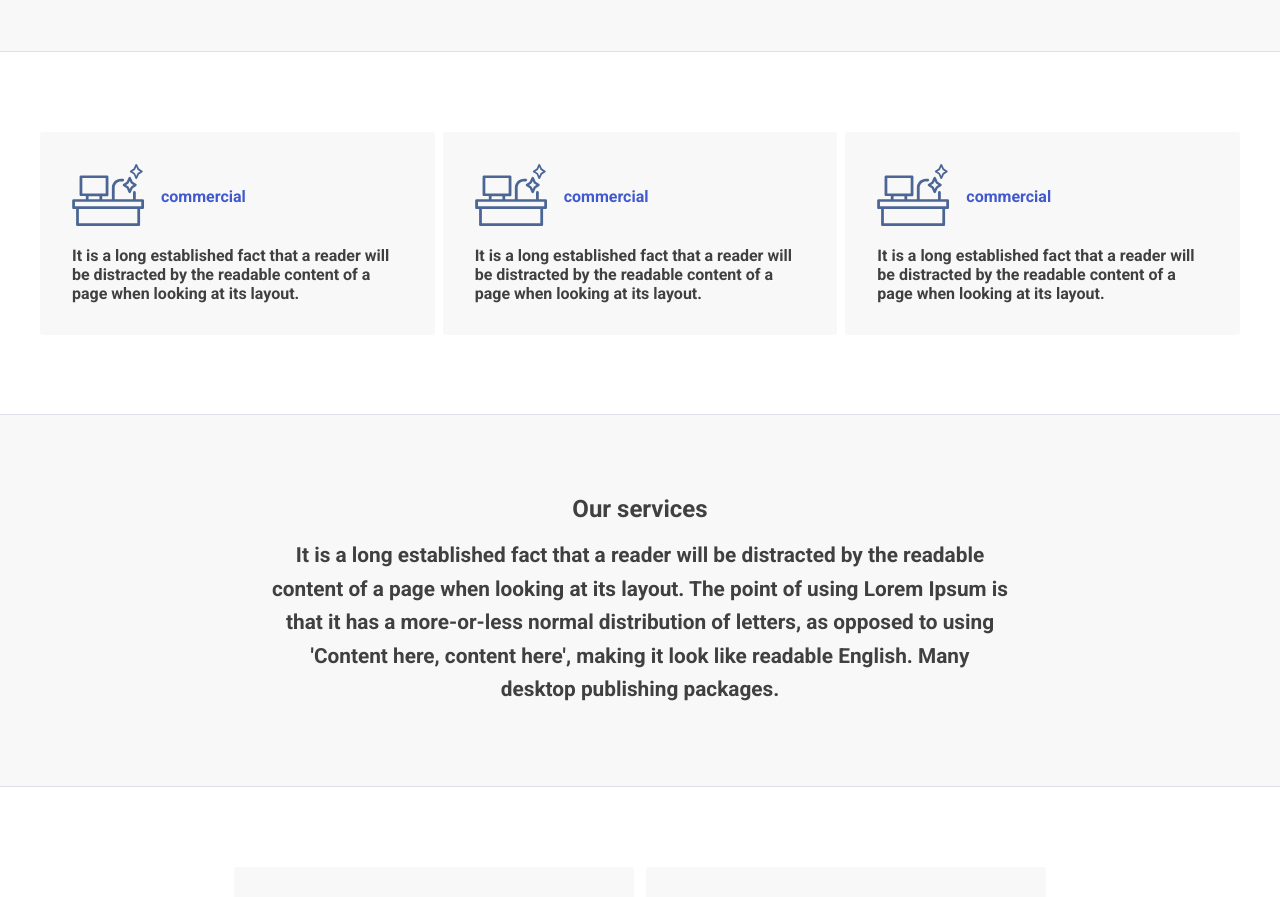
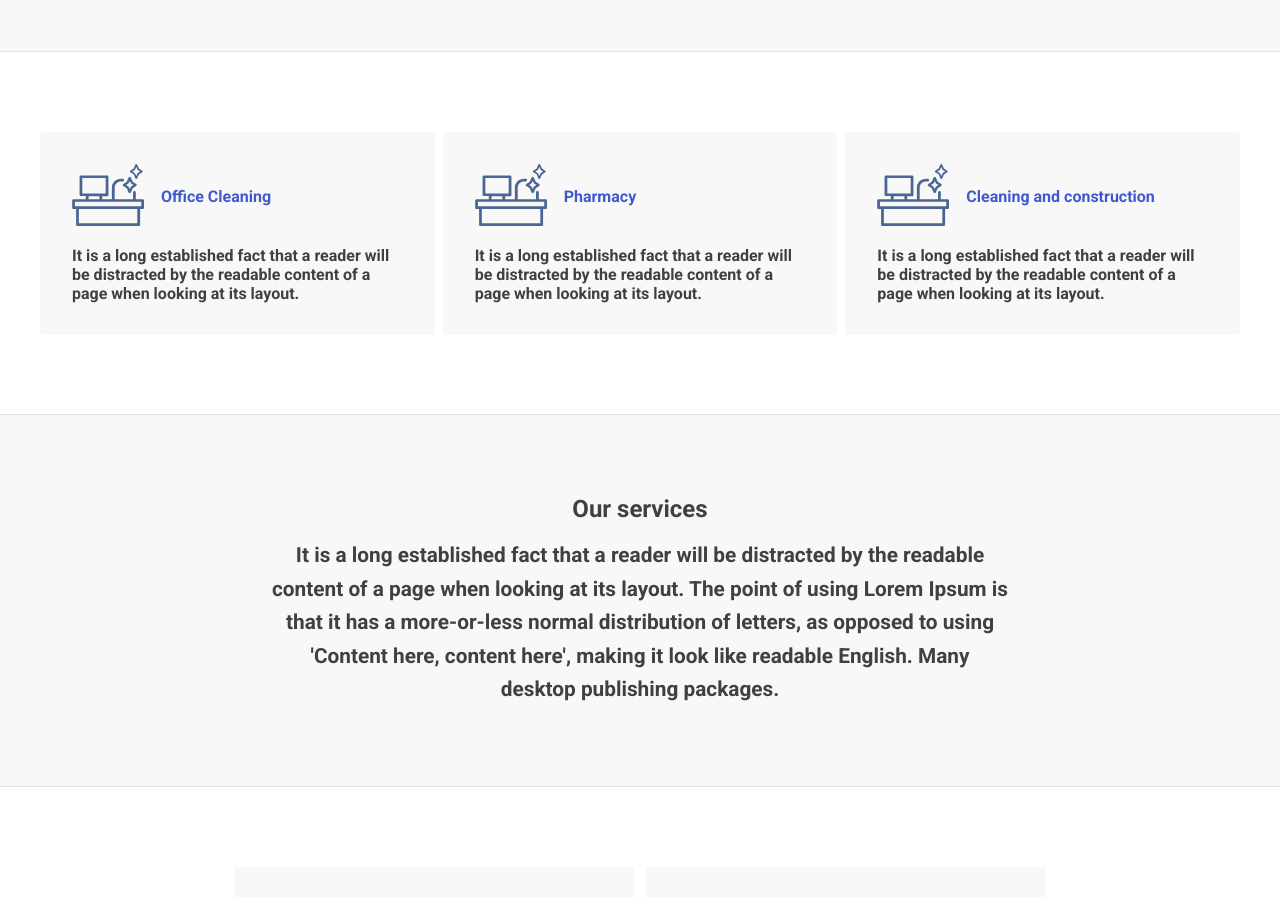
Before and after one commit to schedule-lib/elma.cleanning, a Next.js app: page / in a window 1280 px wide. Shown: the part 1240-2137 px from the top of the page. Built offline with nearby package versions, Linux system fonts and the light colour scheme.

Commit message:
feat: links to declaratice URLs

```diff
--- a/src/pages/index.tsx
+++ b/src/pages/index.tsx
@@ -5,6 +5,7 @@
 import { FiArrowDown } from "react-icons/fi";
 
 import cleanerTool from "../../public/assets/cleaner-tool.svg";
+import { ServiceGroup } from "../components/ServiceGroup";
 import styles from "../styles/pages/Home.module.scss";
 
 export default function Home() {
@@ -63,68 +64,7 @@
           <hr />
         </section>
 
-        <section id="service-group" className={styles.servicesGroup}>
-          <div>
-            <Link href="/">
-              <a>
-                <header>
-                  <div>
-                    <Image src={cleanerTool} alt="commercial photo" />
-                  </div>
-                  <div>
-                    <strong>commercial</strong>
-                  </div>
-                </header>
-                <div>
-                  <p>
-                    It is a long established fact that a reader will be
-                    distracted by the readable content of a page when looking at
-                    its layout.
-                  </p>
-                </div>
-              </a>
-            </Link>
-            <Link href="/">
-              <a>
-                <header>
-                  <div>
-                    <Image src={cleanerTool} alt="commercial photo" />
-                  </div>
-                  <div>
-                    <strong>commercial</strong>
-                  </div>
-                </header>
-                <div>
-                  <p>
-                    It is a long established fact that a reader will be
-                    distracted by the readable content of a page when looking at
-                    its layout.
-                  </p>
-                </div>
-              </a>
-            </Link>
-            <Link href="/">
-              <a>
-                <header>
-                  <div>
-                    <Image src={cleanerTool} alt="commercial photo" />
-                  </div>
-                  <div>
-                    <strong>commercial</strong>
-                  </div>
-                </header>
-                <div>
-                  <p>
-                    It is a long established fact that a reader will be
-                    distracted by the readable content of a page when looking at
-                    its layout.
-                  </p>
-                </div>
-              </a>
-            </Link>
-          </div>
-          <hr />
-        </section>
+        <ServiceGroup />
 
         <section id="our-services" className={styles.aboutSection}>
           <div>
@@ -143,14 +83,14 @@
 
         <section id="service-module" className={styles.servicesModule}>
           <div>
-            <Link href="/">
+            <Link href="/services/nursey-and-school">
               <a>
                 <header>
                   <div>
                     <Image src={cleanerTool} alt="commercial photo" />
                   </div>
                   <div>
-                    <strong>commercial</strong>
+                    <strong>Nursery and School</strong>
                   </div>
                 </header>
                 <div>
@@ -162,14 +102,14 @@
                 </div>
               </a>
             </Link>
-            <Link href="/">
+            <Link href="/services/store-cleaning">
               <a>
                 <header>
                   <div>
                     <Image src={cleanerTool} alt="commercial photo" />
                   </div>
                   <div>
-                    <strong>commercial</strong>
+                    <strong>Store cleaning</strong>
                   </div>
                 </header>
                 <div>
```
Also changed, not shown: server.json (added, +44 -0 lines).
